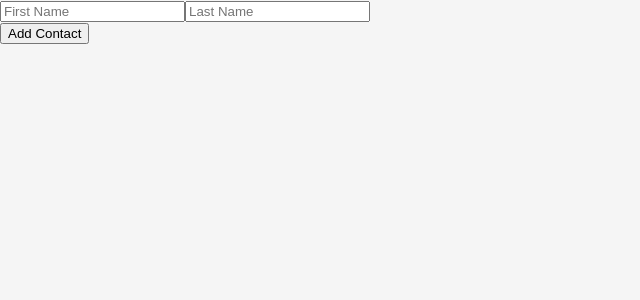
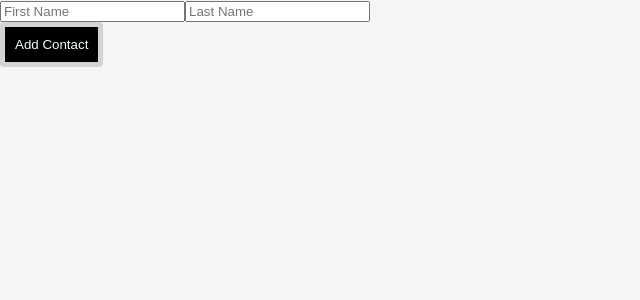
Before and after one commit to shareena-begum/react-props, a Next.js app: page /hooks in a window 1280 px wide. Shown: the top 300 px of the page, without its empty margins (0-640 px from the left). Built offline with nearby package versions, Linux system fonts and the light colour scheme.

Commit message:
styling of hooks

```diff
--- a/styles/globals.css
+++ b/styles/globals.css
@@ -133,3 +133,25 @@ font-family: VT323, monospace;
 font-size: 25px;
 text-align: cen
 }
+
+
+/* hooks */
+
+.hooks {
+  text-align: center;
+  color:rgb(167, 36, 167);
+}
+
+button {
+  color:azure;
+  background-color: #000;
+  border: 5px solid lightgray;
+  padding: 10px;
+  border-radius: 4px;
+}
+
+h3 {
+  color:#b84ed8;
+  font-style: italic;
+  text-align: center;
+}
```
